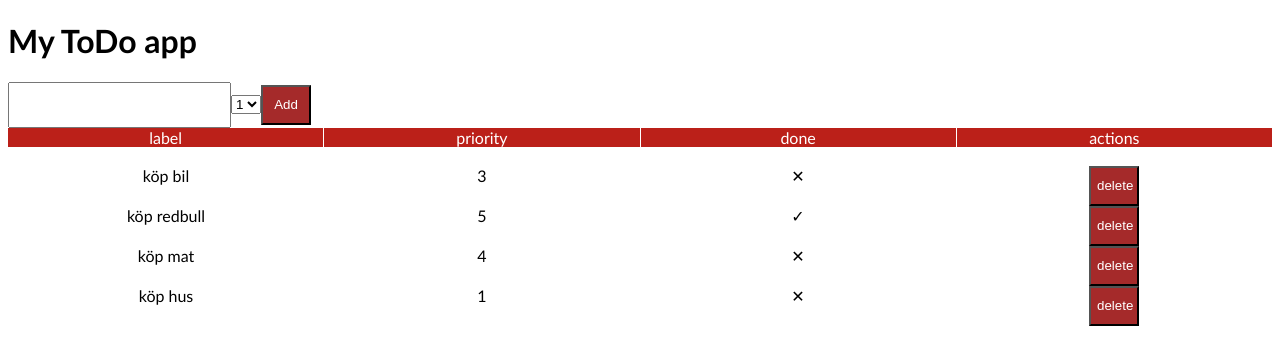
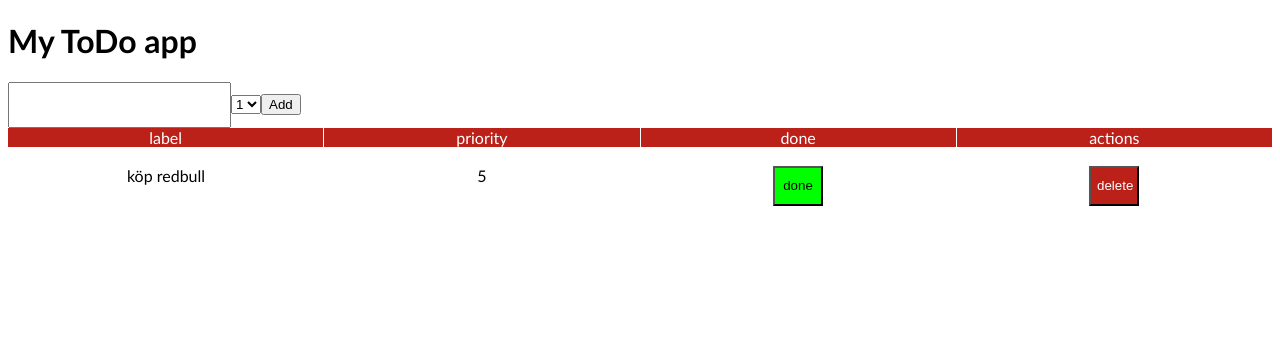
Before and after one commit to TE42018/ToDo-Jonatan, an Angular app: page / in a window 1280 px wide. Shown: the top 364 px of the page. Built offline with nearby package versions, Linux system fonts and the light colour scheme.

Commit message:
done button

```diff
--- a/src/app/app.component.html
+++ b/src/app/app.component.html
@@ -11,6 +11,7 @@
 </div>
 
 
+
 <div class="list-container">
     <div class="row header">
         <span class="item">label</span>
@@ -22,9 +23,11 @@
         <div *ngFor="let todo of todos" class="row">
             <span class="item">{{todo.label}}</span>
             <span class="item">{{todo.priority}}</span>
-            <span class="item">{{todo.done ? '&#10003;' : '&#10005;'}}</span>
             <span class="item">
-                <button (click)="deleteTodo(todo)">delete</button>
+                <button class="donebtn" [ngClass]="{'clicked': todo.done}" (click)="togglePressed(todo)">done</button>
+            </span>
+            <span class="item">
+                <button class="deletebtn" (click)="deleteTodo(todo)">delete</button>
             </span>
         </div>
     </div>
--- a/src/app/app.component.scss
+++ b/src/app/app.component.scss
@@ -2,12 +2,20 @@ input {
     height: 40px;
     width: 215px;
 }
-button {
+.deletebtn {
     height: 40px;
     width: 50px;
-    background: brown;
+    background: #bb2019;
     color: white;
 }
+.donebtn{
+    height: 40px;
+    width: 50px;
+}
+.clicked{
+background-color: rgb(0, 255, 0);
+}
+
 .list-container{
     display: flex;
   flex-direction: column;
--- a/src/app/app.component.ts
+++ b/src/app/app.component.ts
@@ -7,28 +7,18 @@ import { Component } from '@angular/core';
 })
 export class AppComponent {
   title = 'My ToDo app';
+  buttonPressed: boolean = false;
   todos = [
-    {
-      label: 'köp bil ',
-      priority: 3,
-      done: false,
-    },
     {
       label: 'köp redbull ',
       priority: 5,
       done: true,
     },
-    {
-      label: 'köp mat ',
-      priority: 4,
-      done: false,
-    },
-    {
-      label: 'köp hus ',
-      priority: 1,
-      done: false,
-    },
   ];
+
+  togglePressed(todo){
+    todo.done = !todo.done;
+  }
 
   addTodo(newTodoLabel, option) {
     const newTodo = {
```
